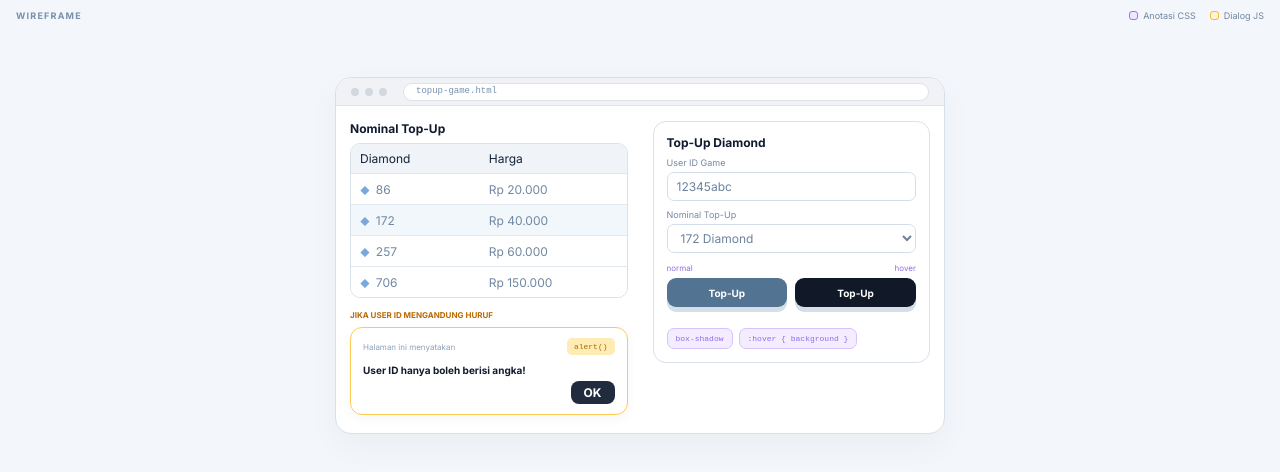
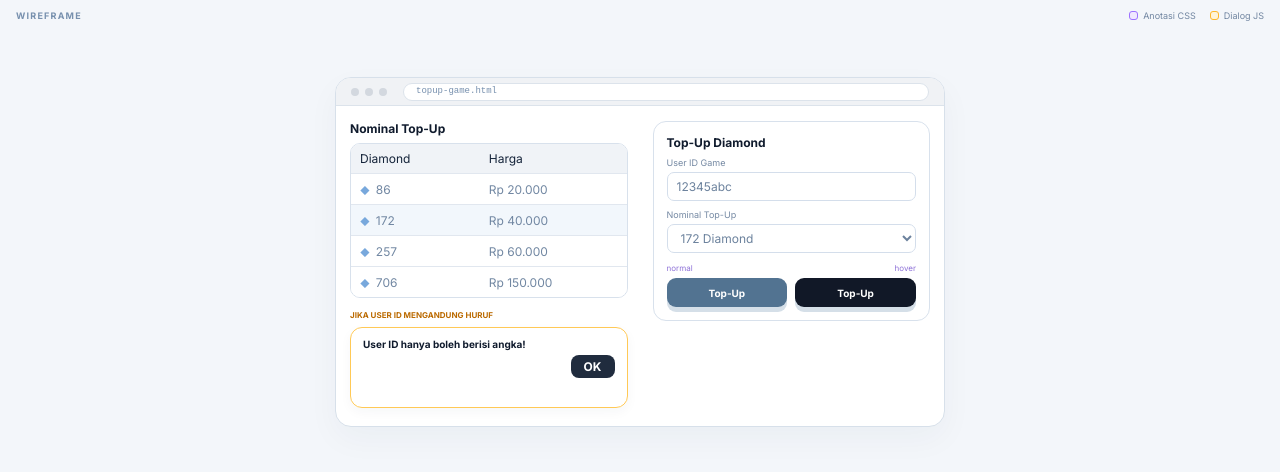
Before and after one commit to dionelmatthew-crypto/sampleaje, a plain HTML site: page index.html in a window 1280 px wide. Drawn offline with Linux system fonts and the light colour scheme.

Commit message:
index.html

```diff
--- a/index.html
+++ b/index.html
@@ -34,7 +34,6 @@
 
         <p class="warning-label">JIKA USER ID MENGANDUNG HURUF</p>
         <div class="alert-card">
-          <div class="alert-top"><span>Halaman ini menyatakan</span><span class="alert-tag">alert()</span></div>
           <strong>User ID hanya boleh berisi angka!</strong>
           <button class="ok-button" type="button" id="dismissAlert">OK</button>
         </div>
@@ -59,7 +58,7 @@
             <button class="topup-button primary" type="submit">Top-Up</button>
             <button class="topup-button dark" type="submit">Top-Up</button>
           </div>
-          <div class="css-notes"><span>box-shadow</span><span>:hover { background }</span></div>
+
           <p class="form-message" id="formMessage" role="status" aria-live="polite"></p>
         </form>
       </section>
```
